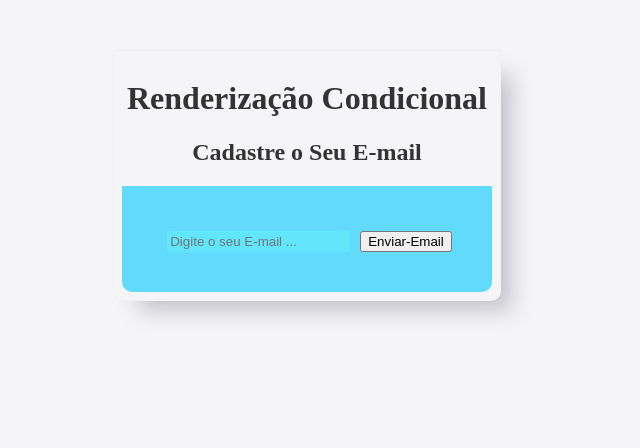
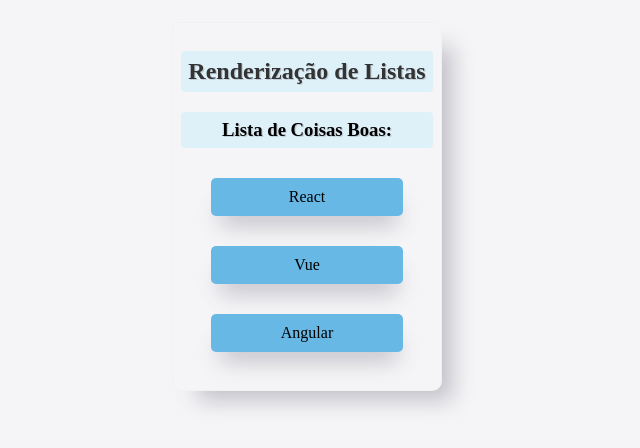
Before and after one commit to DiasDF/ReactAula1, a React (Create React App) app: page / in a window 1280 px wide. Shown: the top 448 px of the page, without its empty margins (333-973 px from the left). Built offline with nearby package versions, Linux system fonts and the light colour scheme.

Commit message:
Aula 11, 12 e 13 Evento (e); useStates Condição {userEmail && (; Listas  CSS text-shadows

```diff
--- a/src/App.css
+++ b/src/App.css
@@ -27,10 +27,23 @@
    border: none;
 }
 
+p {
+   box-shadow: 1.8px 17px 22px -8px rgba(73, 71, 94, 0.3);
+}
+
+h1,
+h2,
+h3 {
+   padding: 7px;
+   border-radius: 4px;
+   background-color: rgba(37, 200, 255, 0.1);
+   text-shadow: 1.2px 1.2px rgba(73, 71, 94, 0.2);
+}
+
 .MargimBodyContainer {
    padding: 8px;
-   max-width: 50%;
-   border-radius: 1px 1px 10px 10px;
+   max-width: 90%;
+   border-radius: 5px 5px 10px 10px;
    border: solid 0.5px rgba(233, 233, 231, 0.3);
    box-shadow: 18px 17px 22px -8px rgba(73, 71, 94, 0.3);
    /* Dir/Esq(Offset-x) Superior/Infer(Offset-y) blur-radius(Raio de Desfoque) spread-radius(Raio de Propagação) */
--- a/src/App.js
+++ b/src/App.js
@@ -1,15 +1,19 @@
-// AULA 12 em diante App.js
-// App-Aula11.js versão anterior
+// AULA 13 App.js
+// App-Aula12.js versão anterior
+
+// Criar o component OutraLista.js
 
 import './App.css'
-import Condicional from './components/Condicional'
+import OutraLista from './components/OutraLista'
 
 function App() {
+   const meusItens = ['React', 'Vue', 'Angular']
+
    return (
       <div className="App">
          <div className="MargimBodyContainer">
-            <h1>Renderização Condicional</h1>
-            <Condicional />
+            <h2>Renderização de Listas</h2>
+            <OutraLista itens={meusItens} />
          </div>
       </div>
    )
--- a/src/components/Condicional.js
+++ b/src/components/Condicional.js
@@ -1,21 +1,41 @@
 // Aula 12 - Trabalhando com Condicionais IF e ELSE para Renderizar ou Ocultar algo
 
-// import { useState } from 'react'
+import { useState } from 'react'
 
 function Condicional() {
+   const [email, setEmail] = useState()
+   const [userEmail, setUserEmail] = useState()
+
    function enviarEmail(e) {
       e.preventDefault()
-      console.log('Testando')
+      setUserEmail(email)
+      // Recebe o email do input e atribui ao userEmail
+      console.log(userEmail)
+   }
+
+   function limparEmail() {
+      setUserEmail('')
    }
 
    return (
       <div>
-         <h2>Cadastre o Seu E-mail</h2>
+         <h3>Cadastre o Seu E-mail</h3>
          <form>
-            <input type="email" placeholder="Digite o seu E-mail ..." />
+            <input
+               type="email"
+               placeholder="Digite o seu E-mail ..."
+               onChange={(e) => setEmail(e.target.value)}
+            />
             <button type="submit" onClick={enviarEmail}>
                Enviar-Email
             </button>
+            {/* {userEmail}  // Renderiza o email na tela */}
+            {userEmail && (
+               <div>
+                  <p>O E-mail do usuário é : {userEmail}</p>
+                  <button onClick={limparEmail}>Limpar E-mail</button>
+               </div>
+            )}
          </form>
       </div>
    )
--- /dev/null
+++ b/src/components/OutraLista.js
@@ -0,0 +1,12 @@
+function OutraLista({ itens }) {
+   return (
+      <>
+         <h3>Lista de Coisas Boas:</h3>
+         {itens.map((item, index) => (
+            <p key={index}>{item}</p>
+         ))}
+      </>
+   )
+}
+
+export default OutraLista
--- a/src/index.css
+++ b/src/index.css
@@ -1,7 +1,7 @@
 /** @format */
 
 body {
-   margin: 50px 10px;
+   margin: 22px 10px;
    background-color: #f5f5f7;
 }
 
```
Also changed, not shown: src/App-Aula12 Condicional.js (added, +18 -0 lines).
